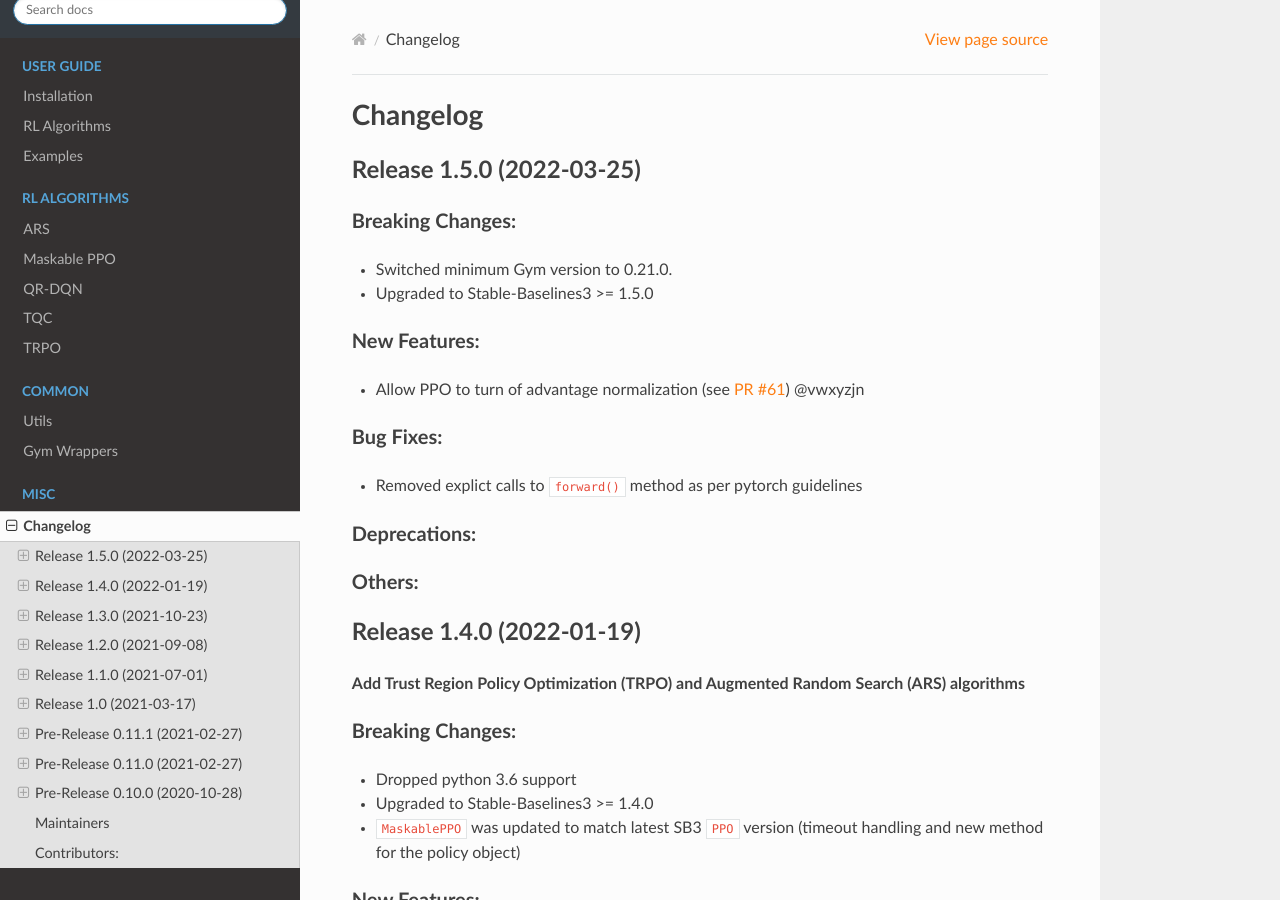
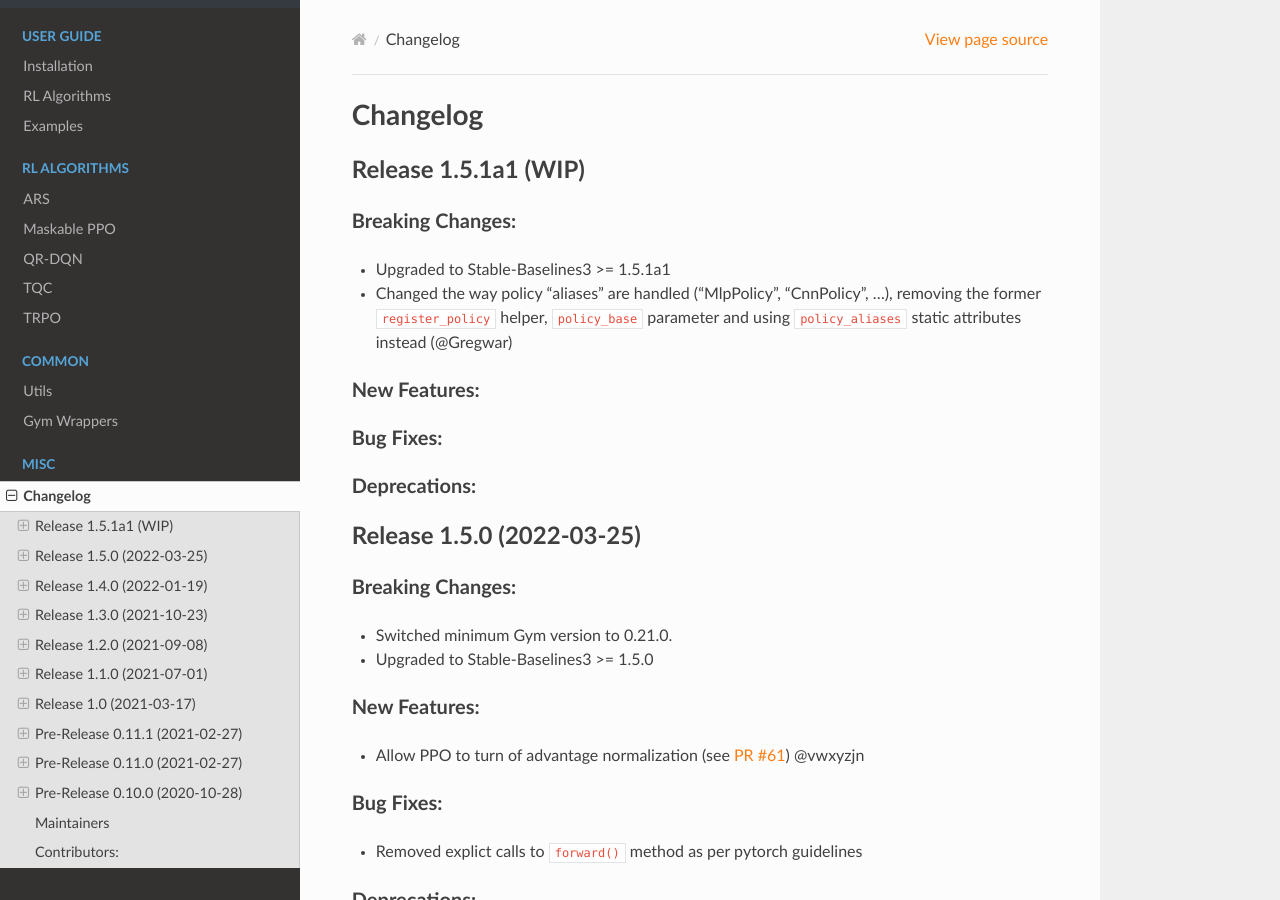
Before and after one commit to Stable-Baselines-Team/stable-baselines3-contrib, a Sphinx documentation site: the page built from docs/misc/changelog.rst, in a window 1280 px wide and 900 px high. Built offline with Sphinx 7.4.7 and the Read the Docs theme 2.0.0, drawn with Linux system fonts in a browser that asks for light colours; some of the changed text lies outside the part shown.

Commit message:
Update SB3 version

```diff
--- a/docs/misc/changelog.rst
+++ b/docs/misc/changelog.rst
@@ -2,6 +2,24 @@
 
 Changelog
 ==========
+
+Release 1.5.1a1 (WIP)
+-------------------------------
+
+Breaking Changes:
+^^^^^^^^^^^^^^^^^
+- Upgraded to Stable-Baselines3 >= 1.5.1a1
+- Changed the way policy "aliases" are handled ("MlpPolicy", "CnnPolicy", ...), removing the former
+  ``register_policy`` helper, ``policy_base`` parameter and using ``policy_aliases`` static attributes instead (@Gregwar)
+
+New Features:
+^^^^^^^^^^^^^
+
+Bug Fixes:
+^^^^^^^^^^
+
+Deprecations:
+^^^^^^^^^^^^^
 
 Release 1.5.0 (2022-03-25)
 -------------------------------
@@ -243,4 +261,4 @@
 Contributors:
 -------------
 
-@ku2482 @guyk1971 @minhlong94 @ayeright @kronion @glmcdona @cyprienc @sgillen
+@ku2482 @guyk1971 @minhlong94 @ayeright @kronion @glmcdona @cyprienc @sgillen @Gregwar
--- a/sb3_contrib/version.txt
+++ b/sb3_contrib/version.txt
@@ -1 +1 @@
-1.5.0
+1.5.1a1
--- a/setup.py
+++ b/setup.py
@@ -65,7 +65,7 @@
     packages=[package for package in find_packages() if package.startswith("sb3_contrib")],
     package_data={"sb3_contrib": ["py.typed", "version.txt"]},
     install_requires=[
-        "stable_baselines3>=1.5.0",
+        "stable_baselines3>=1.5.1a1",
     ],
     description="Contrib package of Stable Baselines3, experimental code.",
     author="Antonin Raffin",
```
